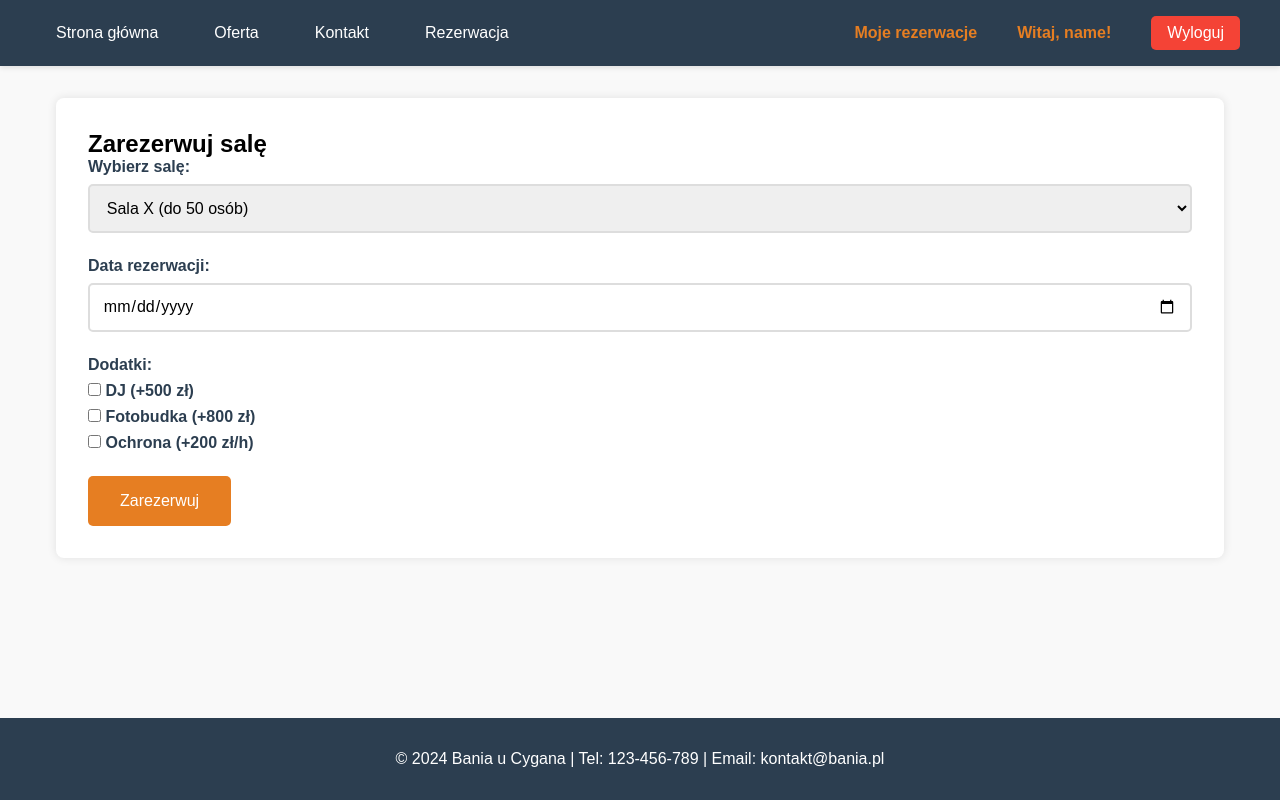
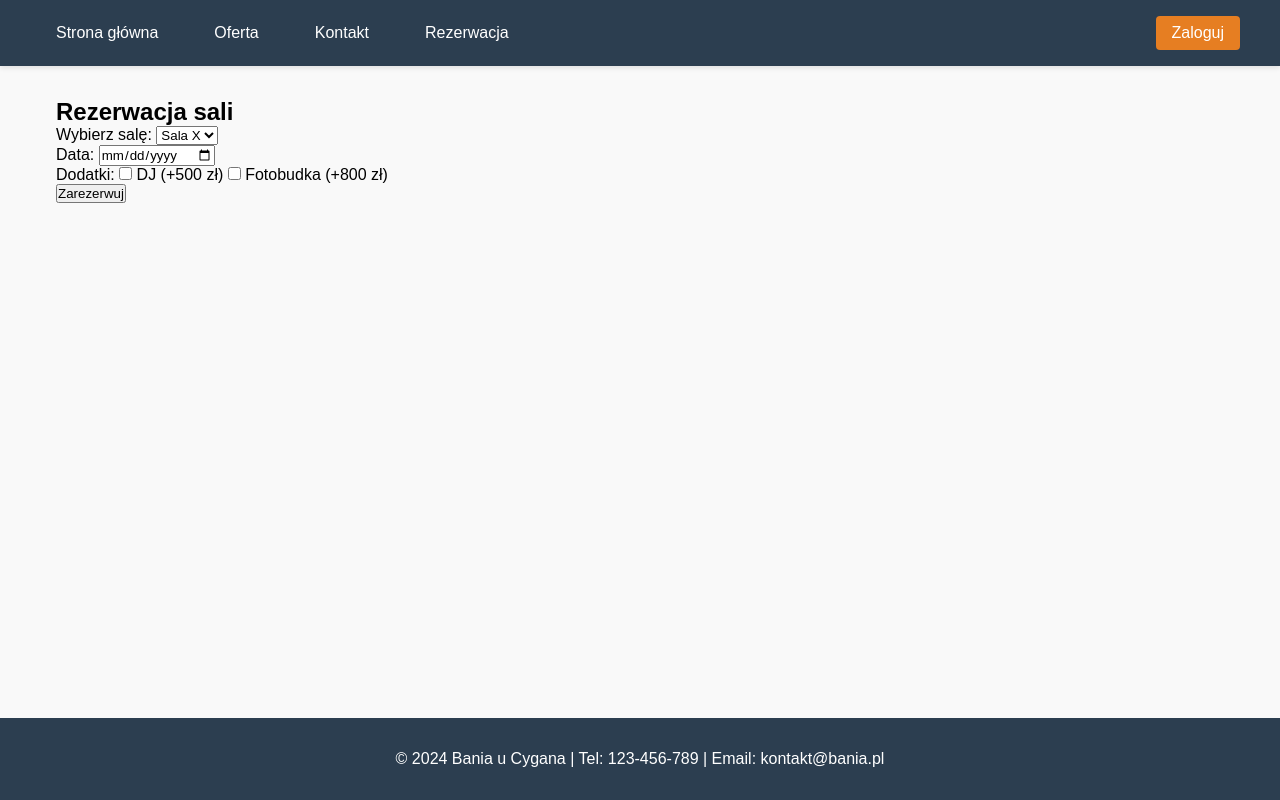
Before and after one commit to GGTeacherOP/Klub_Tomczyk, a PHP site: page /booking.php in a window 1280 px wide. Run offline with PHP 8.4, Linux system fonts and the light colour scheme; the visitor is signed in with stand-in values (Sample User, id 1).

Commit message:
git restore --staged nazwa_pliku

```diff
--- a/assets/css/style.css
+++ b/assets/css/style.css
@@ -1,12 +1,11 @@
-/* assets/css/style.css */
+/* style.css */
 :root {
-    --primary: #2c3e50;       /* Główny kolor - ciemny granat */
-    --secondary: #e67e22;     /* Akcent - pomarańczowy */
-    --light: #f9f9f9;         /* Tło strony */
-    --success: #4CAF50;       /* Kolor sukcesu */
-    --error: #f44336;         /* Kolor błędu */
-    --warning: #FF9800;       /* Kolor ostrzeżenia */
-    --info: #2196F3;          /* Kolor informacyjny */
+    --primary: #2c3e50;    /* Główny kolor (ciemny granat) */
+    --secondary: #e67e22;  /* Akcent (pomarańcz) */
+    --light: #f9f9f9;      /* Tło strony */
+    --success: #4CAF50;    /* Kolor sukcesu */
+    --error: #f44336;      /* Kolor błędu */
+    --warning: #FF9800;    /* Kolor ostrzeżenia */
 }
 
 /* Reset i podstawowe style */
@@ -60,14 +60,11 @@
 .welcome-msg {
     color: var(--secondary);
     margin-right: 1rem;
-    font-weight: bold;
 }
 
 .logout-btn {
     background: var(--error);
-    color: white;
     padding: 0.5rem 1rem;
-    border-radius: 5px;
 }
 
 .logout-btn:hover {
@@ -76,9 +73,6 @@
 
 .login-btn {
     background: var(--secondary);
-    color: white;
-    padding: 0.5rem 1rem;
-    border-radius: 5px;
     margin-left: auto;
 }
 
@@ -90,83 +84,24 @@
     flex: 1;
 }
 
-.hero {
-    background: linear-gradient(rgba(0,0,0,0.7), rgba(0,0,0,0.7)),
-                url('https://images.unsplash.com/photo-1530103862676-de8c9debad1d') center/cover;
-    color: white;
-    text-align: center;
-    padding: 6rem 1rem;
-    margin-bottom: 2rem;
-}
-
-.hero h1 {
-    font-size: 3rem;
-    margin-bottom: 1rem;
-}
-
-/* Formularze */
 .form-box {
     background: white;
     padding: 2rem;
     border-radius: 8px;
     box-shadow: 0 0 10px rgba(0,0,0,0.1);
-    margin: 2rem 0;
-}
-
-.form-group {
-    margin-bottom: 1.5rem;
-}
-
-.form-group label {
-    display: block;
-    margin-bottom: 0.5rem;
-    color: var(--primary);
-    font-weight: bold;
-}
-
-input[type="text"],
-input[type="email"],
-input[type="password"],
-input[type="date"],
-select,
-textarea {
-    width: 100%;
-    padding: 0.8rem;
-    border: 2px solid #ddd;
-    border-radius: 5px;
-    font-size: 1rem;
-}
-
-.checkboxes label {
-    display: block;
-    margin: 0.5rem 0;
-}
-
-.btn {
-    background: var(--secondary);
-    color: white;
-    padding: 1rem 2rem;
-    border: none;
-    border-radius: 5px;
-    cursor: pointer;
-    font-size: 1rem;
-    transition: 0.3s;
-}
-
-.btn:hover {
-    background: #d35400;
 }
 
 /* Karty rezerwacji */
 .reservation-card {
     background: white;
+    border-radius: 10px;
     padding: 1.5rem;
     margin: 1rem 0;
-    border-radius: 10px;
-    box-shadow: 0 2px 5px rgba(0,0,0,0.1);
+    box-shadow: 0 2px 5px rgba(0,0,0,0.05);
     display: flex;
     justify-content: space-between;
-    align-items: center;
+    align-items: flex-start;
+    gap: 1rem;
 }
 
 .reservation-info {
@@ -195,10 +131,29 @@
 .reservation-extras ul {
     list-style: none;
     padding: 0;
+    margin: 0.5rem 0;
 }
 
 .reservation-extras li {
     margin: 0.3rem 0;
+}
+
+/* Przyciski */
+.btn {
+    display: inline-block;
+    padding: 0.5rem 1rem;
+    border-radius: 5px;
+    text-decoration: none;
+    transition: 0.3s;
+}
+
+.cancel-btn {
+    background: var(--error);
+    color: white;
+}
+
+.cancel-btn:hover {
+    background: #d32f2f;
 }
 
 /* Komunikaty */
--- a/booking.php
+++ b/booking.php
@@ -1,6 +1,6 @@
 <?php
-require __DIR__ . '/includes/header.php';
-require __DIR__ . '/includes/config.php';
+include 'includes/header.php';
+require 'includes/config.php';
 
 if (!isset($_SESSION['user_id'])) {
     header("Location: login.php");
@@ -9,36 +9,28 @@
 ?>
 
 <div class="container">
-    <div class="form-box">
-        <h2>Zarezerwuj salę</h2>
+    <div class="form-container">
+        <h2>Rezerwacja sali</h2>
         <form action="zapisz_rezerwacje.php" method="post">
             <div class="form-group">
                 <label>Wybierz salę:</label>
                 <select name="sala" required>
-                    <option value="Sala X">Sala X (do 50 osób)</option>
-                    <option value="Sala Y">Sala Y (do 100 osób)</option>
+                    <option value="Sala X">Sala X</option>
+                    <option value="Sala Y">Sala Y</option>
                 </select>
             </div>
-
             <div class="form-group">
-                <label>Data rezerwacji:</label>
+                <label>Data:</label>
                 <input type="date" name="data" required>
             </div>
-
             <div class="form-group">
                 <label>Dodatki:</label>
-                <div class="checkboxes">
-                    <label><input type="checkbox" name="dodatki[]" value="DJ"> DJ (+500 zł)</label>
-                    <label><input type="checkbox" name="dodatki[]" value="Fotobudka"> Fotobudka (+800 zł)</label>
-                    <label><input type="checkbox" name="dodatki[]" value="Ochrona"> Ochrona (+200 zł/h)</label>
-                </div>
+                <label><input type="checkbox" name="dodatki[]" value="DJ"> DJ (+500 zł)</label>
+                <label><input type="checkbox" name="dodatki[]" value="Fotobudka"> Fotobudka (+800 zł)</label>
             </div>
-
-            <button type="submit" class="btn">Zarezerwuj</button>
+            <button type="submit">Zarezerwuj</button>
         </form>
     </div>
 </div>
 
-<?php
-require __DIR__ . '/includes/footer.php';
-?>
+<?php include 'includes/footer.php'; ?>
--- a/includes/config.php
+++ b/includes/config.php
@@ -13,7 +13,7 @@
 $options = [
     PDO::ATTR_ERRMODE => PDO::ERRMODE_EXCEPTION,
     PDO::ATTR_DEFAULT_FETCH_MODE => PDO::FETCH_ASSOC,
-    PDO::ATTR_EMULATE_PREPARES => false
+    PDO::ATTR_EMULATE_PREPARES => false,
 ];
 
 try {
--- a/includes/header.php
+++ b/includes/header.php
@@ -1,6 +1,3 @@
-<?php
-require __DIR__ . '/config.php';
-?>
 <!DOCTYPE html>
 <html lang="pl">
 <head>
@@ -17,9 +14,7 @@
             <a href="contact.php">Kontakt</a>
             <a href="booking.php">Rezerwacja</a>
             <?php if (isset($_SESSION['user_id'])): ?>
-                <a href="panel_klienta.php" class="my-bookings">Moje rezerwacje</a>
-                <span class="welcome-msg">Witaj, <?= explode('@', $_SESSION['email'])[0] ?>!</span>
-                <a href="logout.php" class="logout-btn">Wyloguj</a>
+                <a href="logout.php" class="logout-btn">Wyloguj (<?= $_SESSION['email'] ?>)</a>
             <?php else: ?>
                 <a href="login.php" class="login-btn">Zaloguj</a>
             <?php endif; ?>
```
Also changed, not shown: other parts of assets/css/style.css (+11 -33 lines), includes/auth.php (+4 -3 lines), includes/generate_hashes.php (added, +27 -0 lines), index.php (+12 -12 lines), login.php (+2 -6 lines), offer.php (+7 -13 lines), panel_client.php (added, +34 -0 lines), panel_employee.php (+14 -17 lines), panel_pracownika.php (added, +20 -0 lines), update_inventory.php (added, +16 -0 lines), zapisz_rezerwacje.php (+4 -8 lines).
